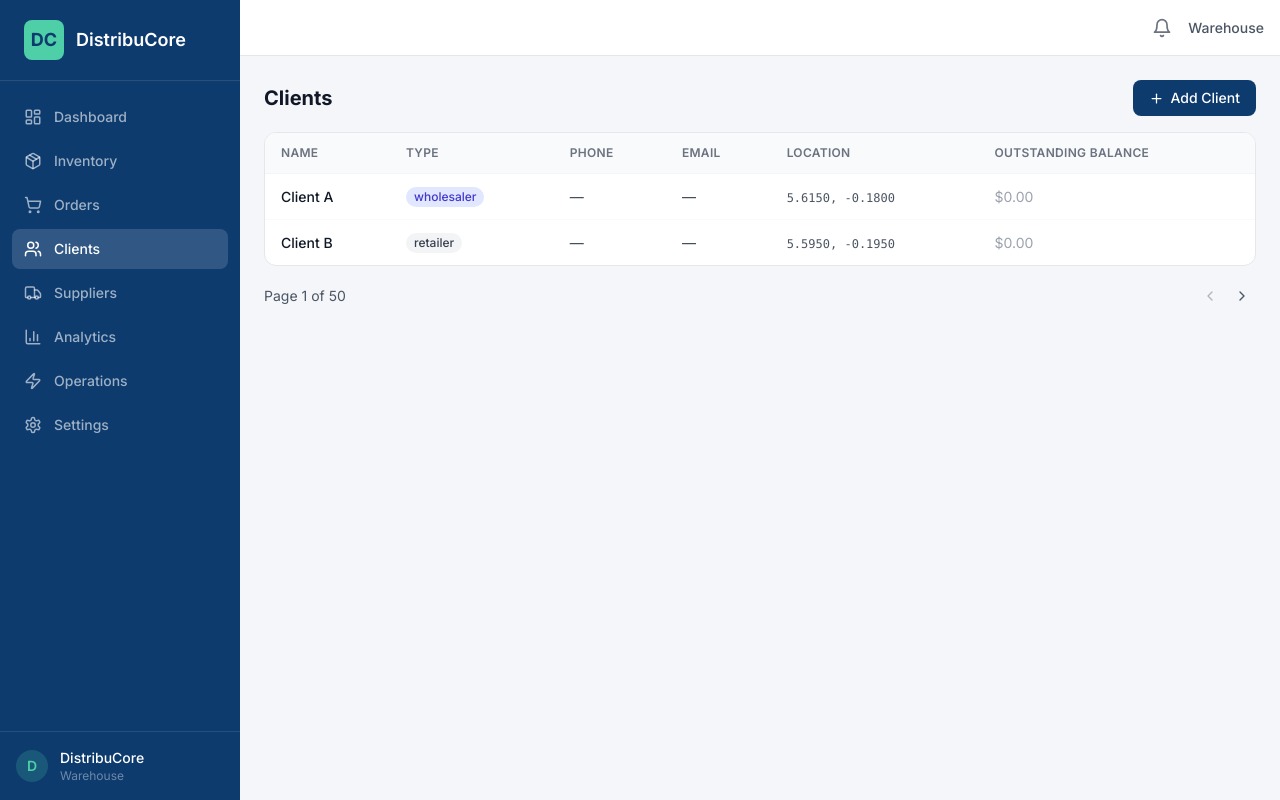
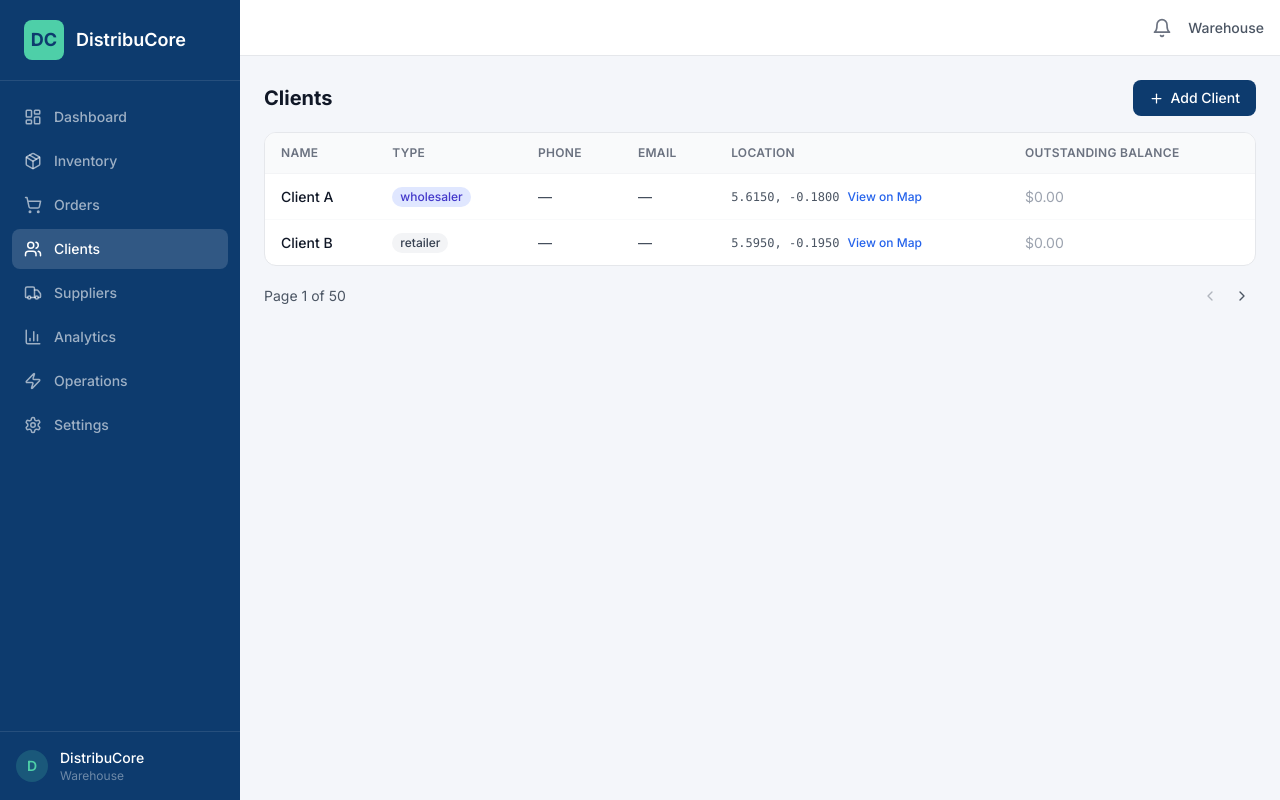
Before and after one commit to devcore002-Co/distribucore, a React (Vite) app in the folder distribution-dashboard/: page /clients in a window 1280 px wide. Built offline with nearby package versions, Linux system fonts and the light colour scheme.

Commit message:
Add 'View on Map' link to client locations and fix table colspan

```diff
--- a/distribution-dashboard/src/pages/ClientsPage.jsx
+++ b/distribution-dashboard/src/pages/ClientsPage.jsx
@@ -98,7 +98,15 @@ export default function ClientsPage() {
               <Td>{c.email || '—'}</Td>
               <Td>
                 {c.latitude && c.longitude ? (
-                  <span className="text-xs font-mono text-gray-600">{c.latitude.toFixed(4)}, {c.longitude.toFixed(4)}</span>
+                  <div className="flex items-center gap-2">
+                    <span className="text-xs font-mono text-gray-600">{c.latitude.toFixed(4)}, {c.longitude.toFixed(4)}</span>
+                    <button
+                      onClick={(e) => { e.stopPropagation(); navigate('/operations'); }}
+                      className="text-xs text-blue-600 hover:text-blue-800 hover:underline font-medium"
+                    >
+                      View on Map
+                    </button>
+                  </div>
                 ) : (
                   <span className="text-gray-400 text-xs">Not set</span>
                 )}
@@ -110,7 +118,7 @@ export default function ClientsPage() {
               </Td>
             </Tr>
           ))}
-          {clients.length === 0 && <Tr><Td colSpan={5} className="text-center text-gray-400 py-8">No clients found</Td></Tr>}
+          {clients.length === 0 && <Tr><Td colSpan={6} className="text-center text-gray-400 py-8">No clients found</Td></Tr>}
         </tbody>
       </Table>
 
```
